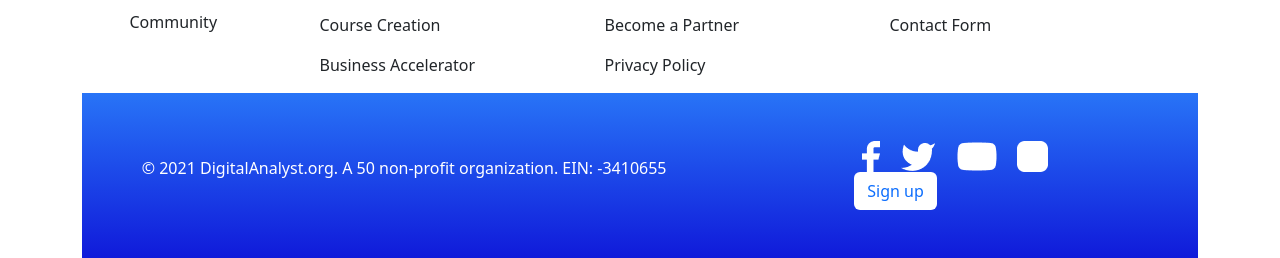
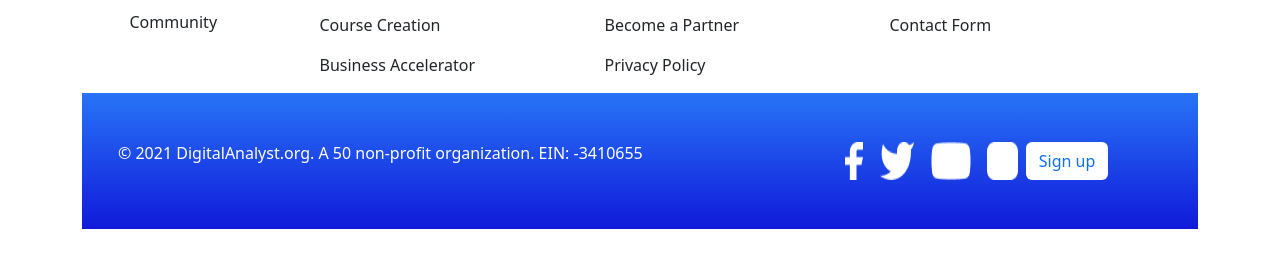
Before and after one commit to Alisher1504/my_team_project, a plain HTML site: page index.html in a window 1280 px wide. Shown: the part 670-928 px from the top of the page. After the commit the page ends 899 px from the top, so only its background shows below. Drawn offline with Linux system fonts and the light colour scheme.

Commit message:
change footer

```diff
--- a/index.html
+++ b/index.html
@@ -149,7 +149,7 @@
                         <div class="col-md-7 p-5">
                             <p>© 2021 DigitalAnalyst.org. A 50 non-profit organization. EIN: -3410655</p>
                         </div>
-                        <div class="col-md-4 p-5 ">
+                        <div class="col-md-5 d-flex justify-content-center p-5 ">
                             <img class="img-fluid mx-2" src="./assets/icons/Vector.png" alt="">
                             <img class="img-fluid mx-2" src="./assets/icons/Vector (1).png" alt="">
                             <img class="img-fluid mx-2" src="./assets/icons/Vector (2).png" alt="">
```
